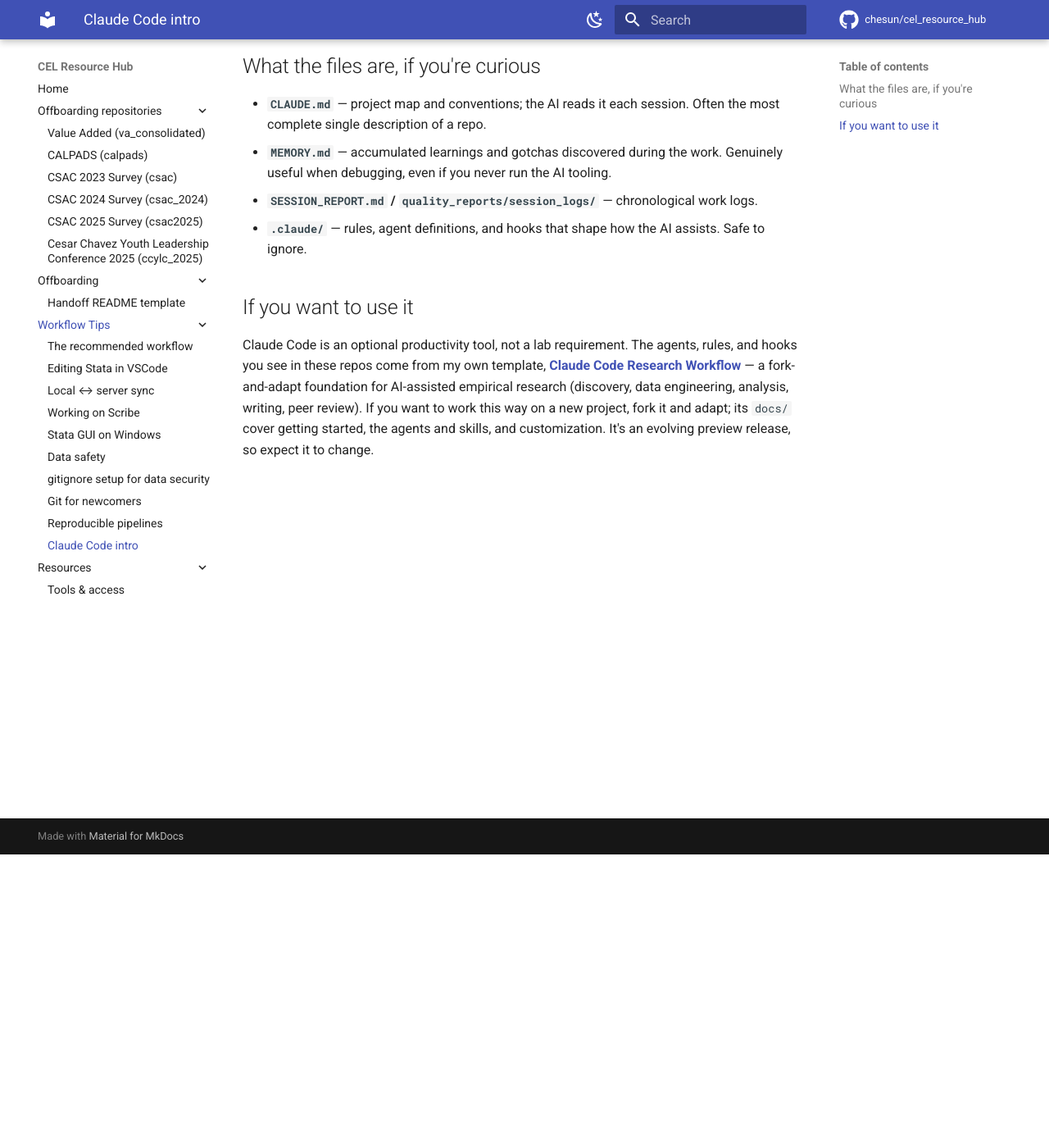
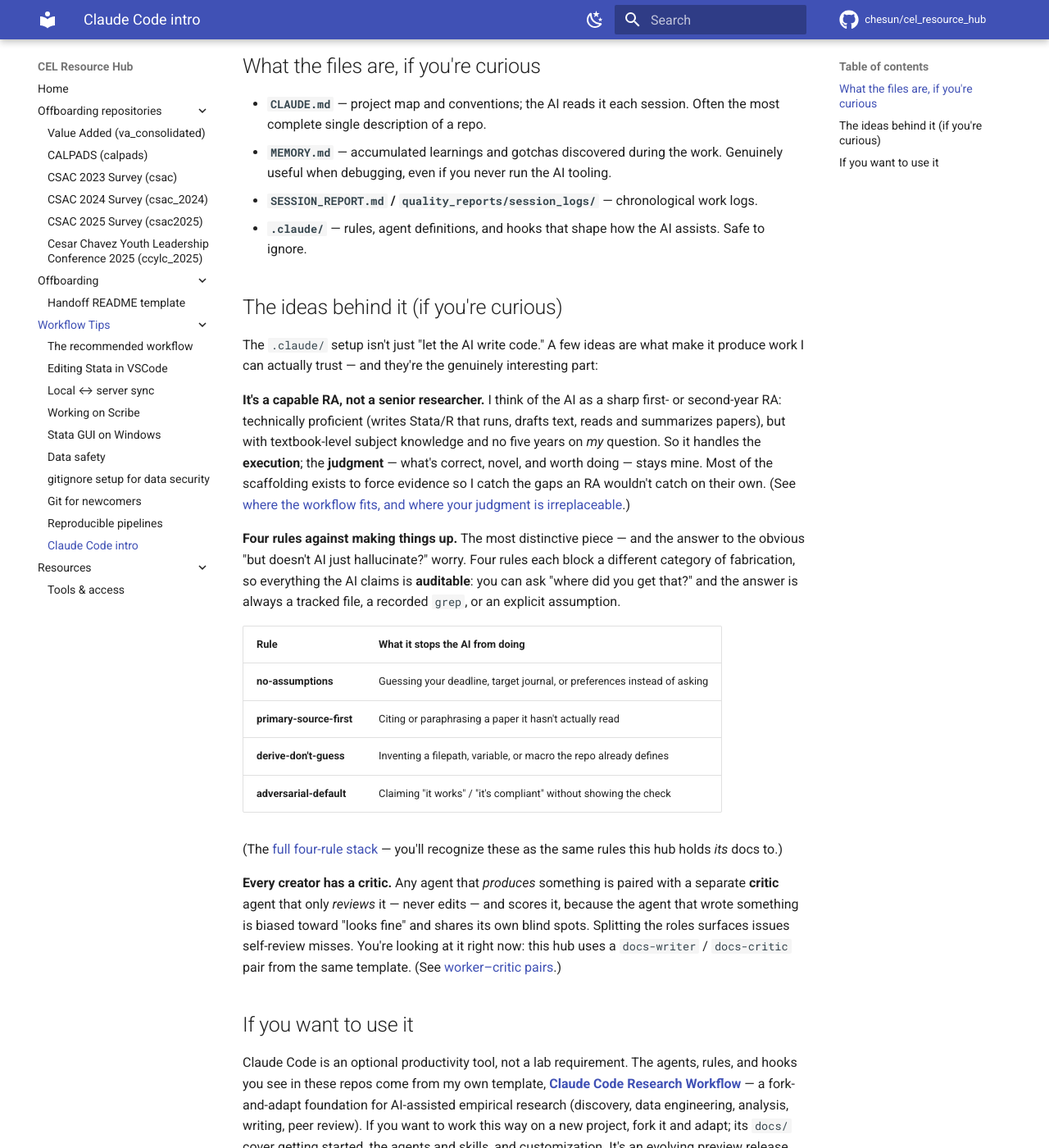
Before and after one commit to chesun/cel_resource_hub, an MkDocs documentation site: the page built from docs/workflow-tips/claude-code-intro.md, in a window 1280 px wide and 1400 px high, scrolled down 358 px. Shown: the whole window at 82% size. Built offline with MkDocs 1.6.1 and Material for MkDocs 9.7.7, drawn with Linux system fonts in a browser that asks for light colours; comment, search, counter and statistics services are not loaded.

Commit message:
Claude Code intro: add "the ideas behind it" (meat for non-clickers)
Lift the 3 most important/interesting concepts from the workflow repo's docs
(no doc site, so this lands inline for readers who won't click through):
the capable-RA / execution-vs-judgment framing, the four-rule anti-fabrication
stack (table), and worker-critic pairs (which this hub itself uses). Each links
the GitHub-rendered concept doc for depth.

mkdocs build --strict: exit 0, no warnings.

Co-Authored-By: Claude Opus 4.8 (1M context) <noreply@anthropic.com>

```diff
--- a/docs/workflow-tips/claude-code-intro.md
+++ b/docs/workflow-tips/claude-code-intro.md
@@ -18,6 +18,38 @@ and document the repos.
 - **`.claude/`** — rules, agent definitions, and hooks that shape how the AI assists. Safe to
   ignore.
 
+## The ideas behind it (if you're curious)
+
+The `.claude/` setup isn't just "let the AI write code." A few ideas are what make it produce work
+I can actually trust — and they're the genuinely interesting part:
+
+**It's a capable RA, not a senior researcher.** I think of the AI as a sharp first- or second-year
+RA: technically proficient (writes Stata/R that runs, drafts text, reads and summarizes papers), but
+with textbook-level subject knowledge and no five years on *my* question. So it handles the
+**execution**; the **judgment** — what's correct, novel, and worth doing — stays mine. Most of the
+scaffolding exists to force evidence so I catch the gaps an RA wouldn't catch on their own. (See
+[where the workflow fits, and where your judgment is irreplaceable](https://github.com/chesun/claude-research-workflow/blob/main/docs/concepts/appropriate-use.md).)
+
+**Four rules against making things up.** The most distinctive piece — and the answer to the obvious
+"but doesn't AI just hallucinate?" worry. Four rules each block a different category of fabrication,
+so everything the AI claims is **auditable**: you can ask "where did you get that?" and the answer is
+always a tracked file, a recorded `grep`, or an explicit assumption.
+
+| Rule | What it stops the AI from doing |
+|---|---|
+| **no-assumptions** | Guessing your deadline, target journal, or preferences instead of asking |
+| **primary-source-first** | Citing or paraphrasing a paper it hasn't actually read |
+| **derive-don't-guess** | Inventing a filepath, variable, or macro the repo already defines |
+| **adversarial-default** | Claiming "it works" / "it's compliant" without showing the check |
+
+(The [full four-rule stack](https://github.com/chesun/claude-research-workflow/blob/main/docs/concepts/epistemic-rules.md) — you'll recognize these as the same rules this hub holds *its* docs to.)
+
+**Every creator has a critic.** Any agent that *produces* something is paired with a separate
+**critic** agent that only *reviews* it — never edits — and scores it, because the agent that wrote
+something is biased toward "looks fine" and shares its own blind spots. Splitting the roles surfaces
+issues self-review misses. You're looking at it right now: this hub uses a `docs-writer` /
+`docs-critic` pair from the same template. (See [worker–critic pairs](https://github.com/chesun/claude-research-workflow/blob/main/docs/concepts/worker-critic-pairs.md).)
+
 ## If you want to use it
 
 Claude Code is an optional productivity tool, not a lab requirement. The agents, rules, and hooks
```
